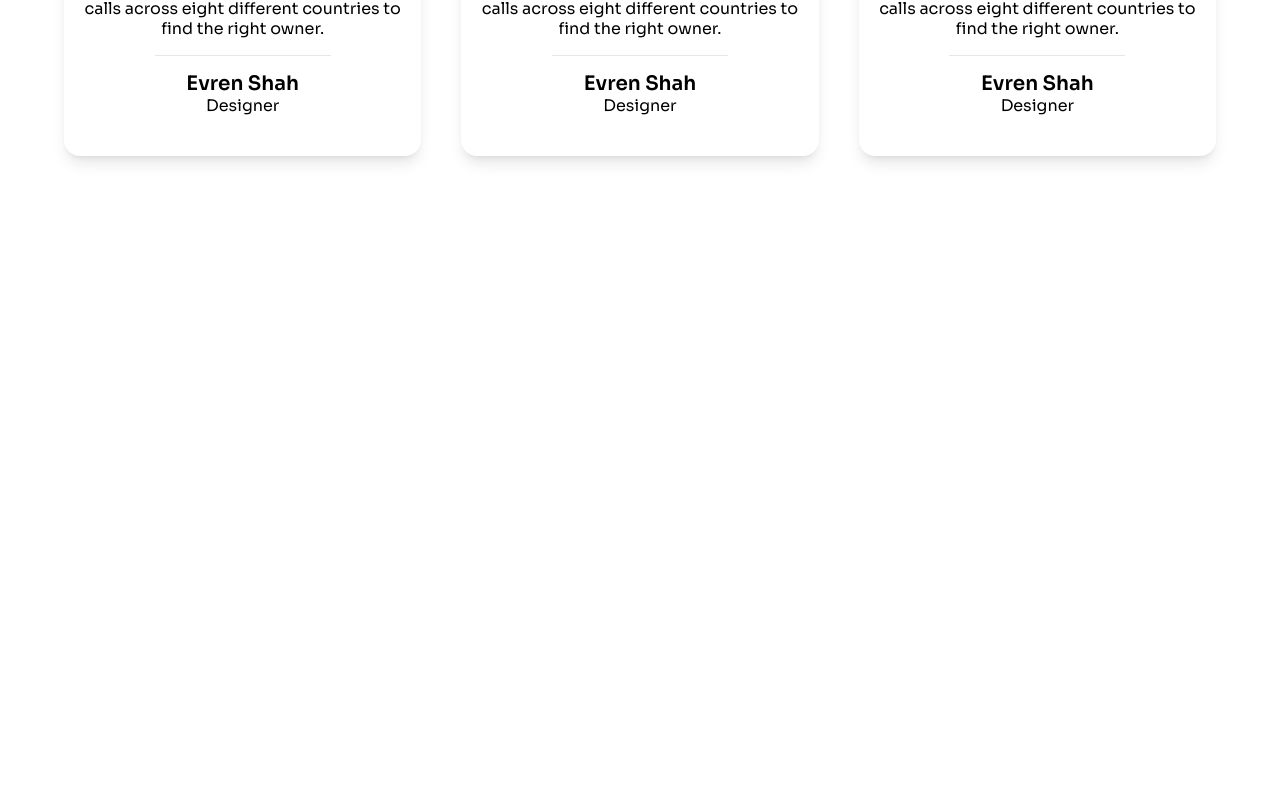
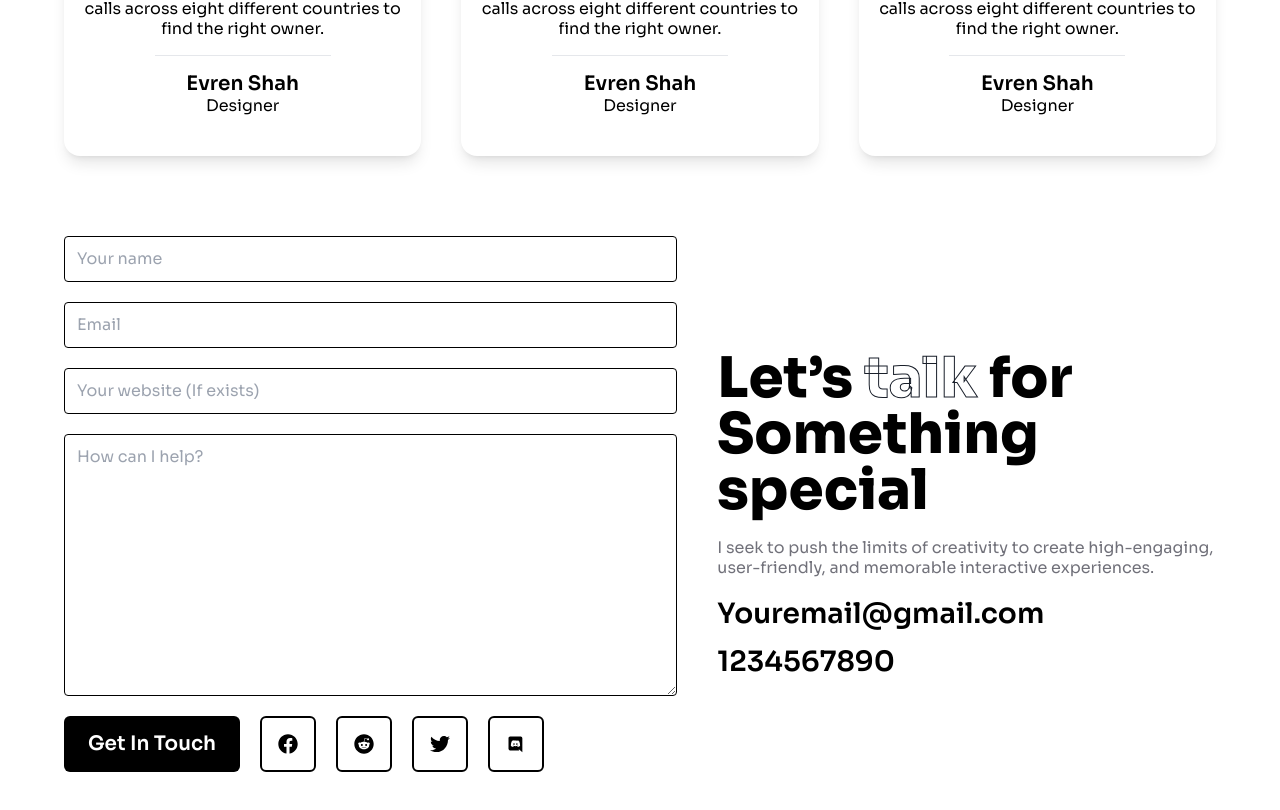
Before and after one commit to tcisse/FigmaToCodeChallenge-Week4-Cisse, a Next.js app: page / in a window 1280 px wide. Shown: the part 4525-5335 px from the top of the page. Before the commit the page ends 4721 px from the top, so only its background shows below. Built offline with nearby package versions, Linux system fonts and the light colour scheme.

Commit message:
- contact section

```diff
--- a/src/app/globals.css
+++ b/src/app/globals.css
@@ -1,3 +1,9 @@
 @tailwind base;
 @tailwind components;
 @tailwind utilities;
+
+
+.invisible-text {
+    -webkit-text-fill-color: transparent;
+    -webkit-text-stroke: 1px #191f2a
+  }
--- a/src/app/layout.tsx
+++ b/src/app/layout.tsx
@@ -1,7 +1,7 @@
 import type { Metadata } from "next";
 import { Sora } from "next/font/google";
 import "./globals.css";
-import { Header } from "@/components";
+import { Footer, Header } from "@/components";
 
 const sora = Sora({
   subsets: ["latin"],
@@ -22,7 +22,9 @@ export default function RootLayout({
     <html lang="en">
       <body className={sora.className}>
         <Header />
-        {children}</body>
+        {children}
+        <Footer />
+      </body>
     </html>
   );
 }
--- a/src/app/page.tsx
+++ b/src/app/page.tsx
@@ -1,4 +1,4 @@
-import { AboutMe, Experience, HeroSection, Projects, Skills, Testimonial } from "@/components";
+import { AboutMe, Contact, Experience, HeroSection, Projects, Skills, Testimonial } from "@/components";
 
 export default function Home() {
   return (
@@ -9,6 +9,7 @@ export default function Home() {
       <AboutMe />
       <Projects />
       <Testimonial />
+      <Contact />
     </div>
   );
 }
--- /dev/null
+++ b/src/components/Contact.tsx
@@ -0,0 +1,72 @@
+import React from "react";
+import { FaFacebook, FaReddit, FaTwitter } from "react-icons/fa";
+import { BiLogoDiscord } from "react-icons/bi";
+
+const socialMediaIcons = [
+  { icon: <FaFacebook className="w-5 h-5" />, name: "Facebook" },
+  { icon: <FaReddit className="w-5 h-5" />, name: "Reddit" },
+  { icon: <FaTwitter className="w-5 h-5" />, name: "Twitter" },
+  { icon: <BiLogoDiscord className="w-5 h-5" />, name: "Discord" },
+];
+
+export function Contact() {
+  return (
+    <div className="py-10 bg-white">
+      <div className="md:max-w-6xl max-w-xs mx-auto flex md:flex-row items-center flex-col md:space-x-10">
+        <div className="w-full flex flex-col space-y-5 mb-5">
+          <input
+            type="text"
+            placeholder="Your name"
+            className="border border-black rounded px-3 py-2.5 w-full"
+          />
+          <input
+            type="text"
+            placeholder="Email"
+            className="border border-black rounded px-3 py-2.5 w-full"
+          />
+          <input
+            type="text"
+            placeholder="Your website (If exists)"
+            className="border border-black rounded px-3 py-2.5 w-full"
+          />
+          <textarea
+            name=""
+            id=""
+            cols={30}
+            rows={10}
+            placeholder="How can I help?"
+            className="border border-black rounded px-3 py-2.5 w-full"
+          ></textarea>
+          <div className="flex md:flex-row flex-col md:space-x-5 md:space-y-0 space-y-6">
+            <button className="bg-black py-4 px-3 w-44 text-white text-button-text-01 font-semibold rounded-md">
+              Get In Touch
+            </button>
+            <div className="flex flex-row gap-5">
+              {socialMediaIcons.map((index) => (
+                <div
+                  key={index.name}
+                  className="w-14 h-14 border-2 bg-white border-black flex justify-center items-center rounded-md"
+                >
+                  <div>{index.icon}</div>
+                </div>
+              ))}
+            </div>
+          </div>
+        </div>
+        <div>
+          <h1 className="mb-5 md:text-display-01 text-display-02 font-extrabold">
+            Let’s <span className="invisible-text font-extrabold">talk</span> for Something special
+          </h1>
+          <p className="text-p-02 text-zinc-500 mb-5">
+            I seek to push the limits of creativity to create high-engaging,
+            user-friendly, and memorable interactive experiences.
+          </p>
+          <h3 className=" md:text-heading-03 text-heading-05 font-semibold mb-4">
+            Youremail@gmail.com
+          </h3>
+          <h3 className="md:text-heading-03 text-heading-05 font-semibold">1234567890</h3>
+        </div>
+      </div>
+    </div>
+  );
+}
--- a/src/components/Testimonial.tsx
+++ b/src/components/Testimonial.tsx
@@ -7,7 +7,7 @@ export function Testimonial() {
       <h1 className="text-center text-display-01 mb-10">
         My <span className="font-extrabold ">Testimonial</span>
       </h1>
-      <div className="max-w-6xl mx-auto flex md:flex-row flex-col gap-10">
+      <div className="md:max-w-6xl max-w-xs mx-auto flex md:flex-row flex-col gap-10">
         <div className="bg-white shadow-custom shadow-lg rounded-2xl p-4 flex flex-col justify-center items-center hover:bg-black hover:text-white py-10">
           <Image
             src="/assets/images/testimonial-1.svg"
--- a/src/components/index.ts
+++ b/src/components/index.ts
@@ -6,3 +6,4 @@ export { Experience as Experience } from "./Experience";
 export { AboutMe as AboutMe } from "./AboutMe";
 export { Projects as Projects } from "./Projects";
 export { Testimonial as Testimonial } from "./Testimonial";
+export { Contact as Contact } from "./Contact";
```
Also changed, not shown: public/assets/logo-white.svg (added).
